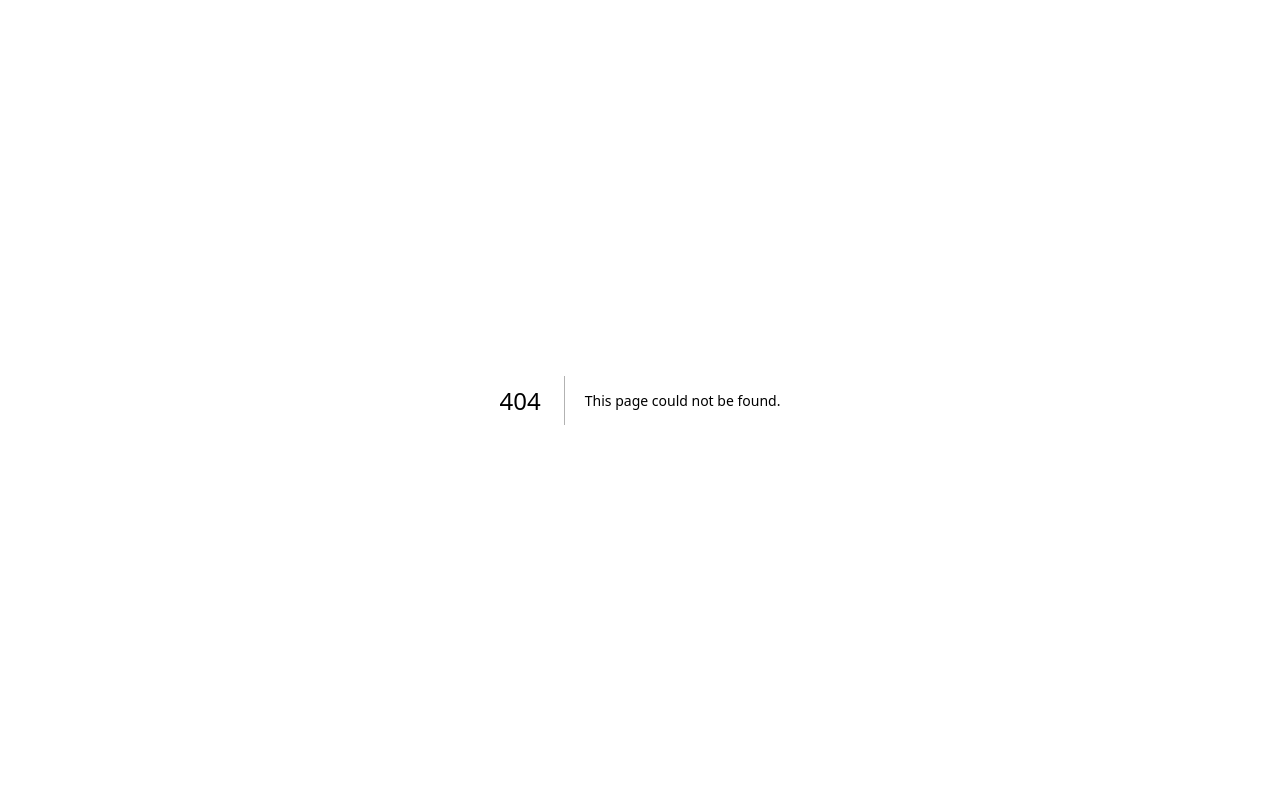
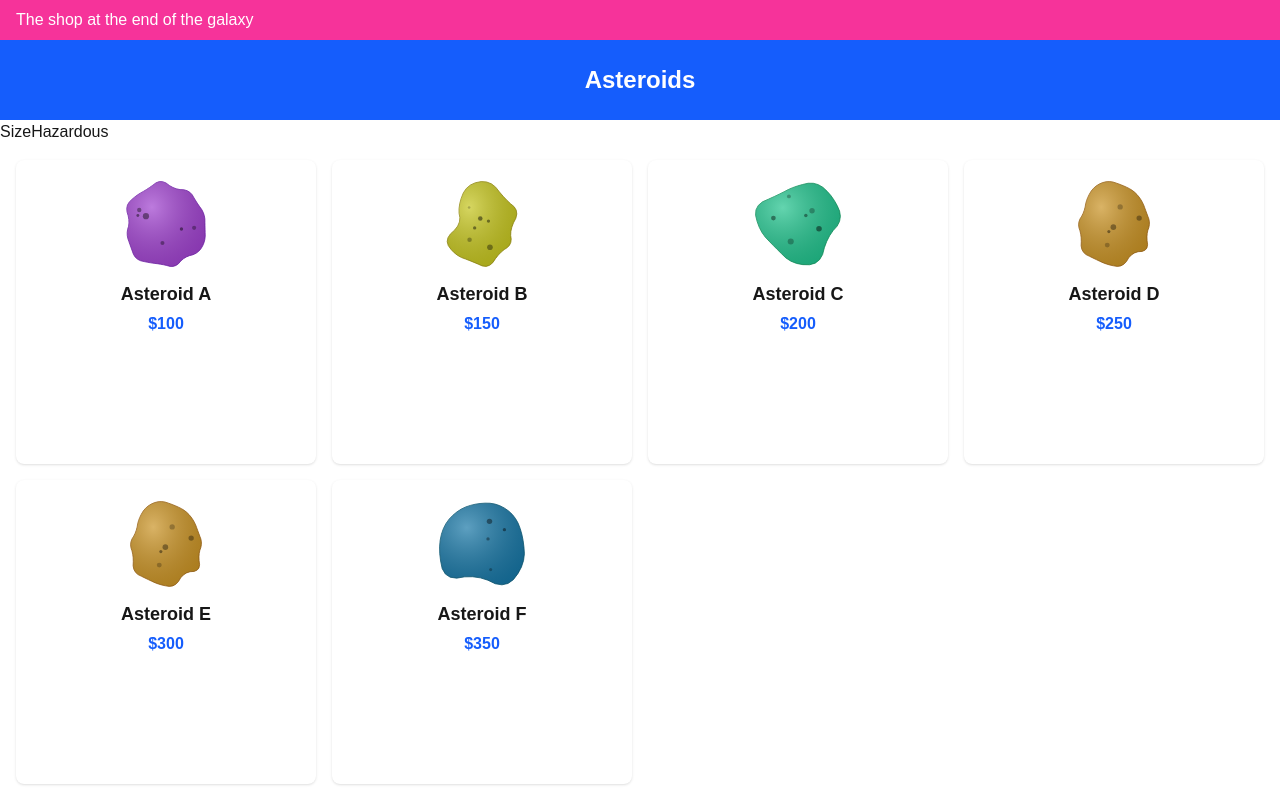
Before and after one commit to Hot-Spicy-DH2643/the-shop-at-the-end-of-the-galaxy, a Next.js app in the folder frontend/: page /shop in a window 1280 px wide. Before the commit this address had no page. Built offline with nearby package versions, Linux system fonts and the light colour scheme.

Commit message:
first commit - woop woop!

```diff
--- /dev/null
+++ b/frontend/src/app/shop/page.tsx
@@ -0,0 +1,40 @@
+import Navbar from "@/components/navbar";
+
+export default function shop() {
+    const products = [
+    { id: 1, name: "Asteroid A", price: "$100", src: "/test-asteroids/asteroid_fixed_2021AB.svg"},
+    { id: 2, name: "Asteroid B", price: "$150", src: "/test-asteroids/asteroid_fixed_3542519.svg" },
+    { id: 3, name: "Asteroid C", price: "$200", src: "/test-asteroids/asteroid_fixed_Asteroid777.svg" },
+    { id: 4, name: "Asteroid D", price: "$250", src: "/test-asteroids/asteroid_fixed_Comet99.svg" },
+    { id: 5, name: "Asteroid E", price: "$300", src: "/test-asteroids/asteroid_fixed_Comet99.svg" },
+    { id: 6, name: "Asteroid F", price: "$350", src: "/test-asteroids/asteroid_fixed_XJ42.svg" },
+    ];
+
+    return (
+    <div className="flex flex-col min-h-screen">
+        <Navbar/>
+            {/* Banner */}
+            <div className="w-full bg-blue-600 text-white py-6 px-4 text-center text-2xl font-bold">
+                Asteroids
+            </div>
+            <div>
+                {/* filter */}
+                <button>Size</button>
+                <button>Hazardous</button>
+
+            </div>
+
+
+            {/* Product Grid */}
+            <div className="grid grid-cols-1 md:grid-cols-3 lg:grid-cols-4 gap-4 p-4 flex-grow">
+                {products.map(product => (
+                    <div key={product.id} className="bg-white rounded-lg shadow p-4 flex flex-col items-center ">
+                        <img src={product.src} alt={product.name} className="w-24 h-24 object-cover mb-2 rounded" />
+                        <h3 className="text-lg font-semibold mb-1">{product.name}</h3>
+                        <p className="text-blue-600 font-bold">{product.price}</p>
+                    </div>
+                ))}
+            </div>
+        </div>
+  );
+}
--- /dev/null
+++ b/frontend/src/components/navbar.tsx
@@ -0,0 +1,10 @@
+export default function Navbar() {
+  return (
+    <div>
+      <div className="w-full h-10 bg-pink-500 text-white flex items-center px-4">
+        The shop at the end of the galaxy
+
+      </div>
+    </div>
+  );
+}
```
